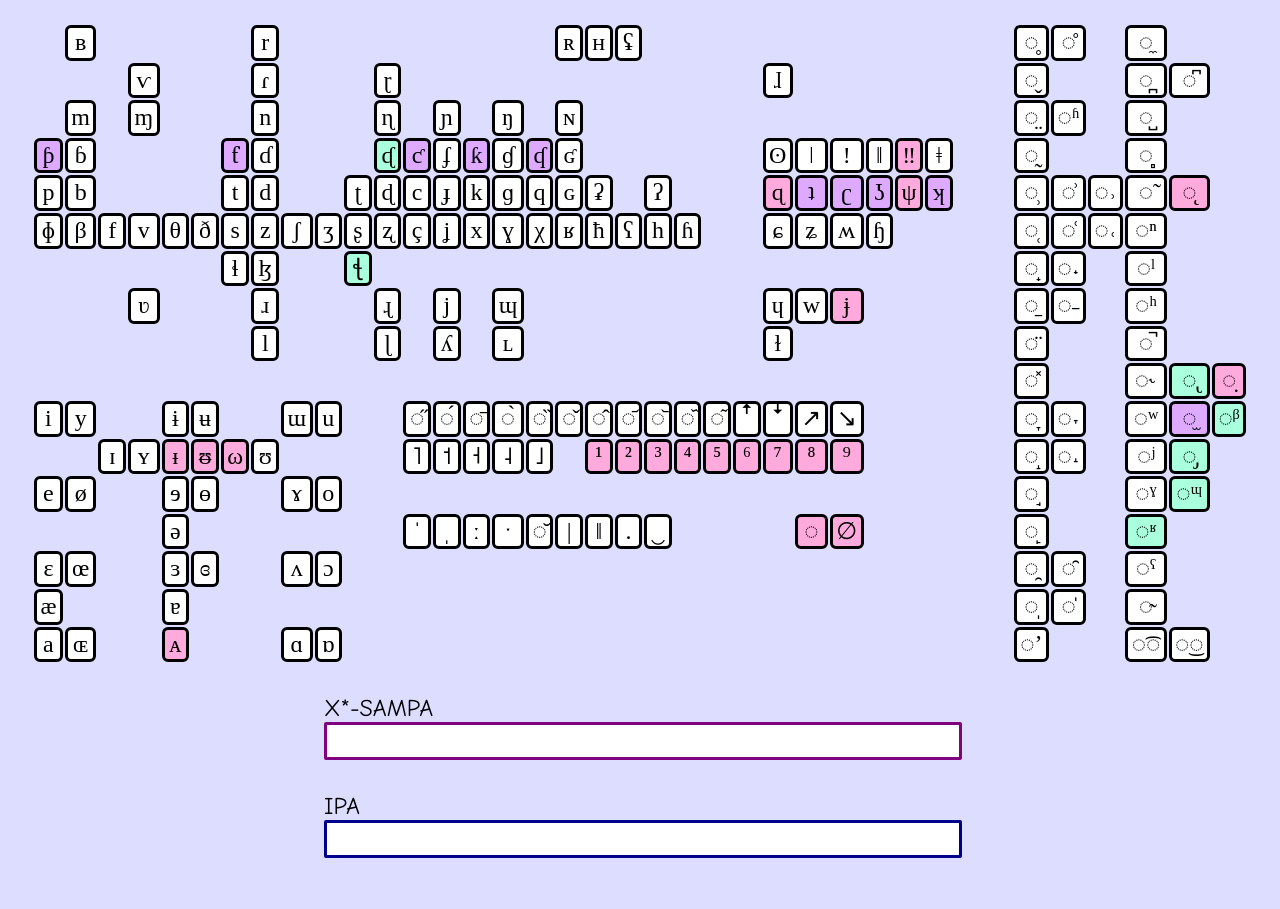
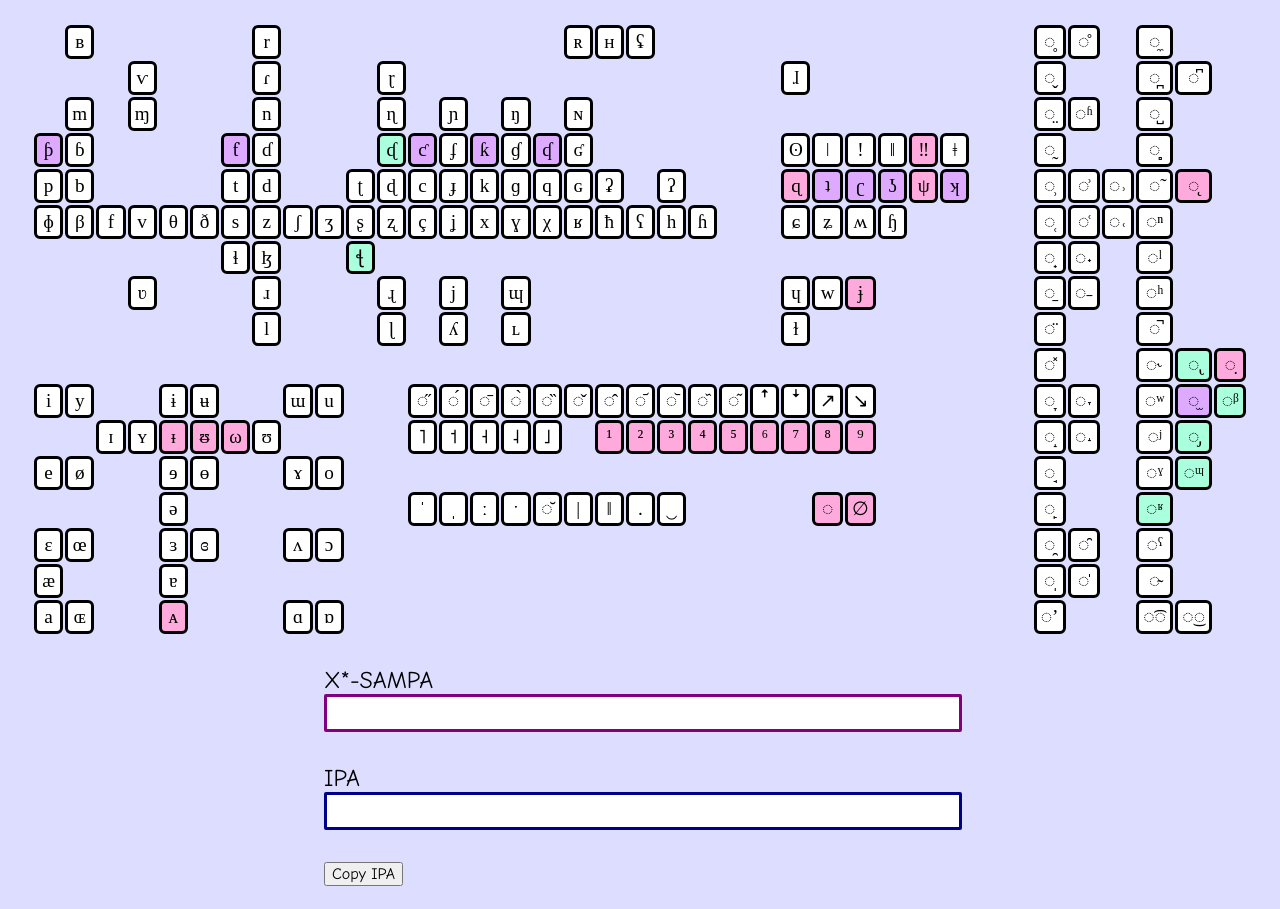
Before and after one commit to fizhes/X--SAMPA-interpreter, a plain HTML site: page index.html in a window 1280 px wide. Before the commit the page ends 858 px from the top, so only its background shows below. Drawn offline with Linux system fonts and the light colour scheme.

Commit message:
Add files via upload

```diff
--- a/index.html
+++ b/index.html
@@ -865,6 +865,10 @@
         <label>IPA</label> <br/>
         <input readonly id="ipa-output"></input>
     </div>
+    <br/><br/>
+    <div style="width: 50%;">
+        <button id="copy-button">Copy IPA</button>
+    </div>
 
     <script src="main.js"></script>
 </body>
--- a/main.js
+++ b/main.js
@@ -374,20 +374,19 @@ inputEl.addEventListener('keydown', update)
 inputEl.addEventListener('keyup', update)
 inputEl.addEventListener('onchange', update)
 
+
+const copy = () => {
+    navigator.clipboard.writeText(outputEl.value)
+}
+
 const keys = []
 document.addEventListener('keydown', evt => {
     keys[evt.key] = true
+
+    if(keys['Control'] && keys['Shift'] && keys[' ']) copy()
 })
 document.addEventListener('keyup', evt => {
     keys[evt.key] = false
 })
 
-const loop = () => {
-    if(keys['Control'] && keys['Shift'] && keys[' ']) {
-        navigator.clipboard.writeText(outputEl.value)
-    }
-
-
-    requestAnimationFrame(loop)
-}
-loop()
+document.getElementById('copy-button').onclick = copy
--- a/style.css
+++ b/style.css
@@ -11,12 +11,13 @@ div {
 
 td {
     width: 2%;
+    height: 3%;
     /* cursor: pointer; */
-    font-size: 3vh;
+    font-size: 120%;
     /* border: 3px solid black; */
     /* border-radius: 6px; */
     text-align: center;
-    line-height: 115%;
+    line-height: 135%;
 }
 
 .texty {
@@ -58,3 +59,7 @@ input {
 label {
     font: 3vh 'comic sans ms';
 }
+
+button {
+    font: 2vh 'comic sans ms';
+}
```
